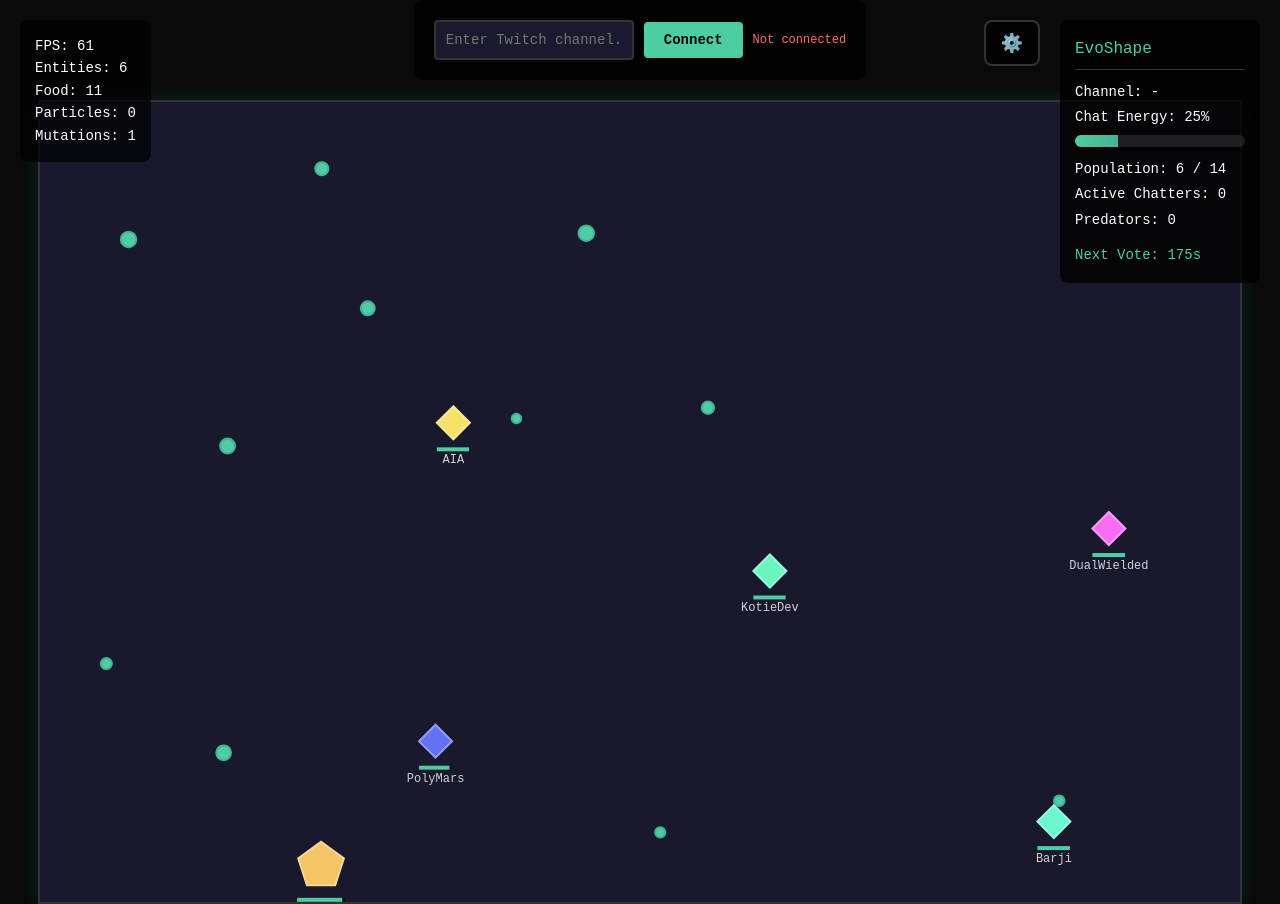
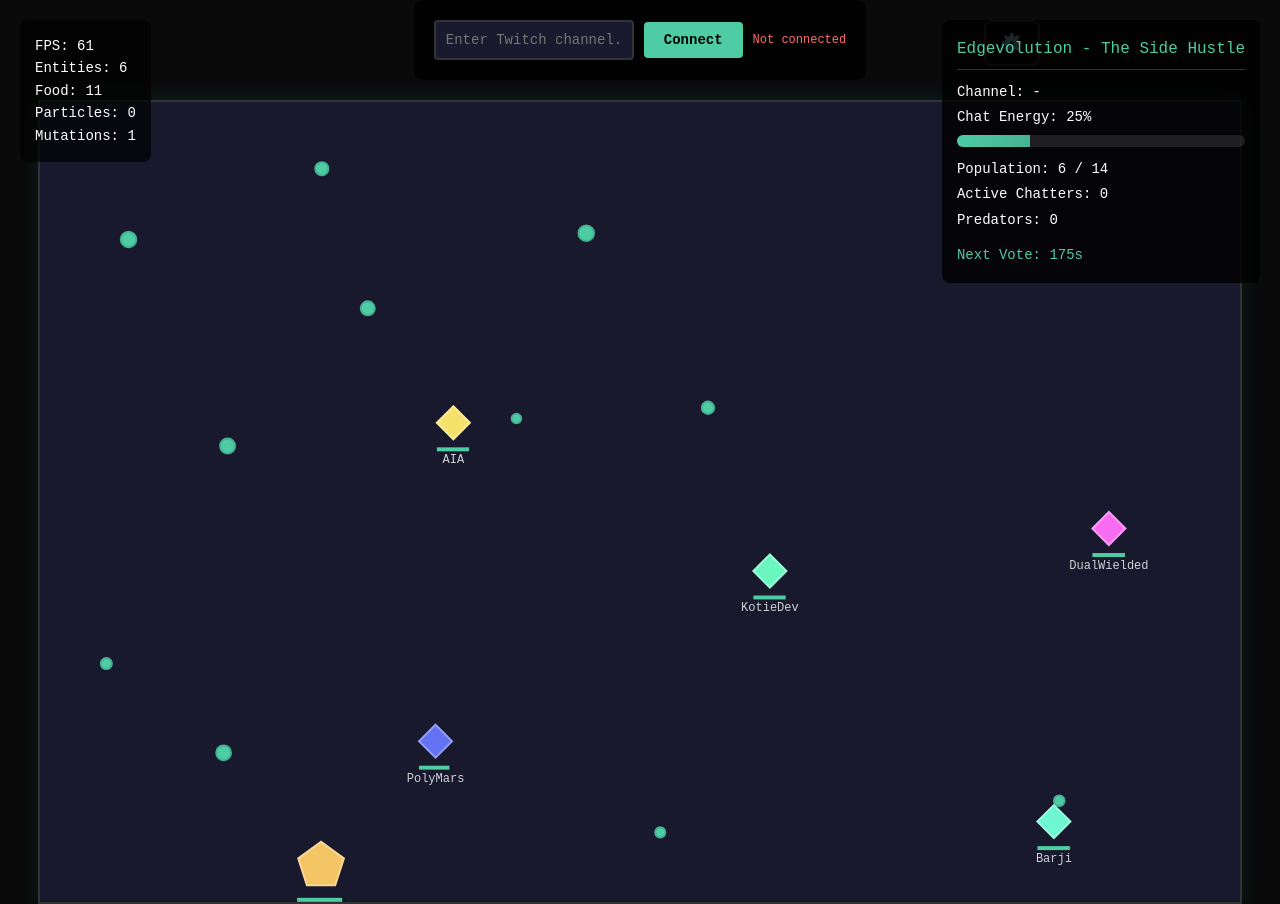
Before and after one commit to zachjrt2/TwitchGame, a plain HTML site: page index.html in a window 1280 px wide. Drawn offline with Linux system fonts and the light colour scheme.

Commit message:
Name Update

```diff
--- a/index.html
+++ b/index.html
@@ -3,7 +3,7 @@
 <head>
     <meta charset="UTF-8">
     <meta name="viewport" content="width=device-width, initial-scale=1.0">
-    <title>EvoShape</title>
+    <title>Edgevolution</title>
     <style>
         * {
             margin: 0;
@@ -594,7 +594,7 @@
     </div>
 
     <div class="hud">
-        <div class="hud-title">EvoShape</div>
+        <div class="hud-title">Edgevolution - The Side Hustle</div>
         <div>Channel: <span id="channelName">-</span></div>
         <div>Chat Energy: <span id="energyLevel">50</span>%</div>
         <div class="energy-bar">
```
